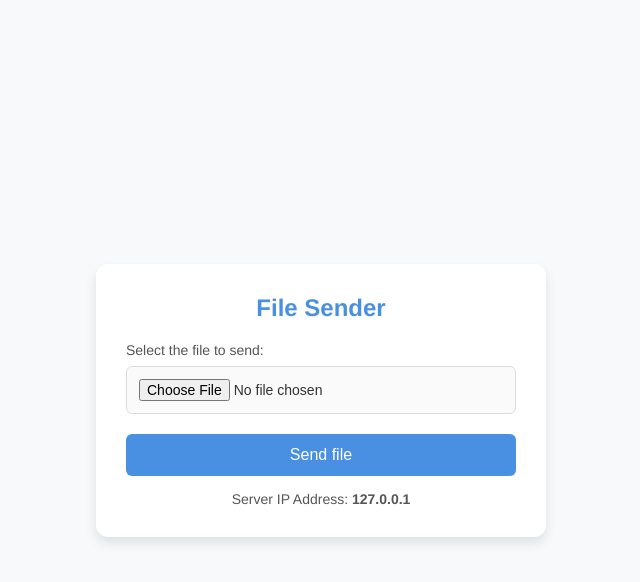
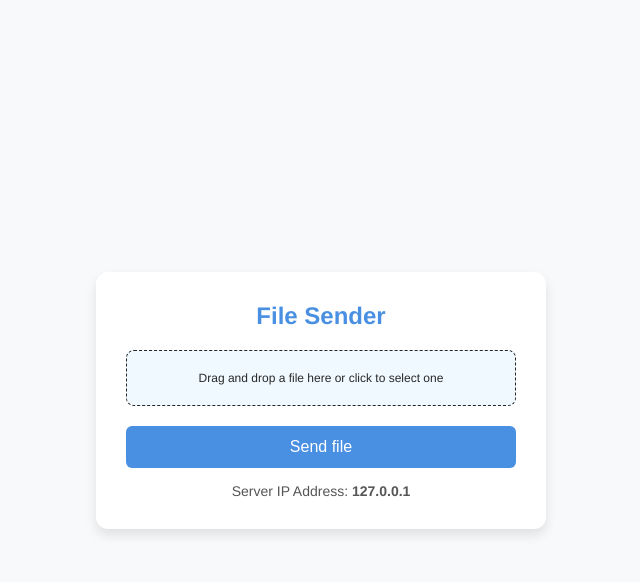
Before and after one commit to khedkarsayali/File-Transfer-CN-Project, a Django app: page /start_server/ in a window 1280 px wide. Shown: the top 582 px of the page, without its empty margins (319-959 px from the left). Run offline with Django 5.2, Linux system fonts and the light colour scheme.

Commit message:
drag_drop added

```diff
--- a/home/Templates/start_server.html
+++ b/home/Templates/start_server.html
@@ -60,6 +60,7 @@
             color: #333;
             font-size: 14px;
             transition: border-color 0.3s ease;
+            display: none;
         }
 
         input[type="file"]:focus {
@@ -103,6 +104,28 @@
         .success-message {
             color: #28a745;
         }
+
+        /* Drag-and-Drop Zone */
+        .drag-drop-area {
+            width: 100%;
+            padding: 20px;
+            border: 1px dashed #252525;
+            border-radius: 8px;
+            background-color: #f0f9ff;
+            margin-bottom: 20px;
+            cursor: pointer;
+        }
+
+        .drag-drop-area.hover {
+            background-color: #e1f1fe;
+        }
+
+        .drag-drop-area p {
+            margin: 0;
+            color: #292828;
+            font-size: 12px;
+            font-weight: 300;
+        }
     </style>
 </head>
 <body>
@@ -110,7 +133,11 @@
         <h1>File Sender</h1>
         <form method="POST" enctype="multipart/form-data" action="{% url 'start_server' %}">
             {% csrf_token %}
-            <label for="file">Select the file to send:</label>
+
+            <div class="drag-drop-area" id="drop-zone">
+                <p> Drag and drop a file here or click to select one</p>
+            </div>
+
             <input type="file" id="file" name="file" required>
             <button type="submit">Send file</button>
         </form>
@@ -131,5 +158,52 @@
             <p>Server IP Address: <strong>{{ server_ip }}</strong></p>
         </div>
     </div>
+
+    <script>
+        const dropZone = document.getElementById('drop-zone');
+        const fileInput = document.getElementById('file');
+
+        // Show hover effect on drag over
+        dropZone.addEventListener('dragover', (event) => {
+            event.preventDefault();  // Prevent default behavior (opens file in browser)
+            dropZone.classList.add('hover');  // Add hover effect
+        });
+
+        dropZone.addEventListener('dragleave', () => {
+            dropZone.classList.remove('hover');  // Remove hover effect when leaving
+        });
+
+        // Handle the file drop
+        dropZone.addEventListener('drop', (event) => {
+            event.preventDefault();  // Prevent default behavior
+            dropZone.classList.remove('hover');  // Remove hover effect after drop
+
+            const files = event.dataTransfer.files;  // Get the dropped files
+            if (files.length > 0) {
+                fileInput.files = files;  // Assign the dropped files to the file input
+                updateDropZoneText(files[0].name);  // Update drop zone text to show file name
+            }
+        });
+
+        // Handle click on the drop zone
+        dropZone.addEventListener('click', () => {
+            fileInput.click();  // Open file input dialog
+        });
+
+        // When file is selected via file dialog, show it in the drop zone
+        fileInput.addEventListener('change', () => {
+            const fileName = fileInput.files[0]?.name || '';
+            updateDropZoneText(fileName);
+        });
+
+        // Function to update the drop zone text
+        function updateDropZoneText(fileName) {
+            if (fileName) {
+                dropZone.innerHTML = `<p>${fileName}</p>`;
+            } else {
+                dropZone.innerHTML = `<p>Drag and drop a file here or click to select one</p>`;
+            }
+        }
+    </script>
 </body>
 </html>
```
Also changed, not shown: home/Templates/start_p2p.html (added, +85 -0 lines), media/uploads/Natural-Language-Processing-steps.png (added), uploaded_files/Natural-Language-Processing-steps.png (added), 4 other files.
